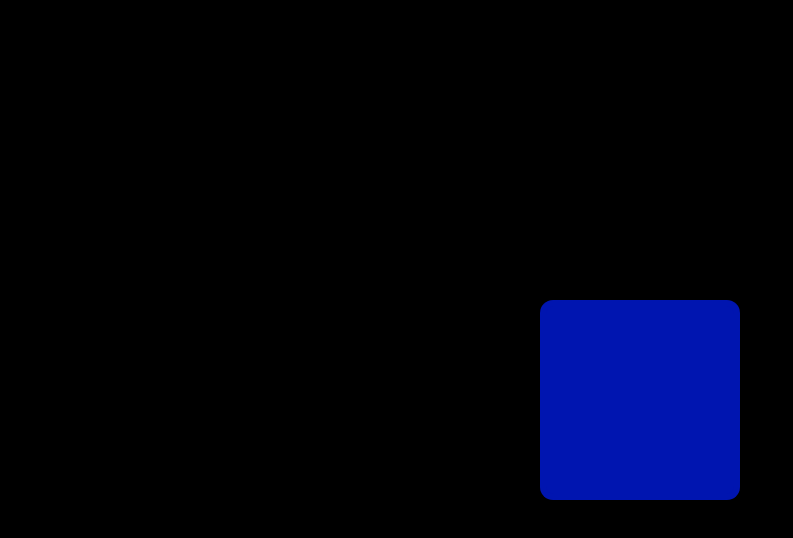
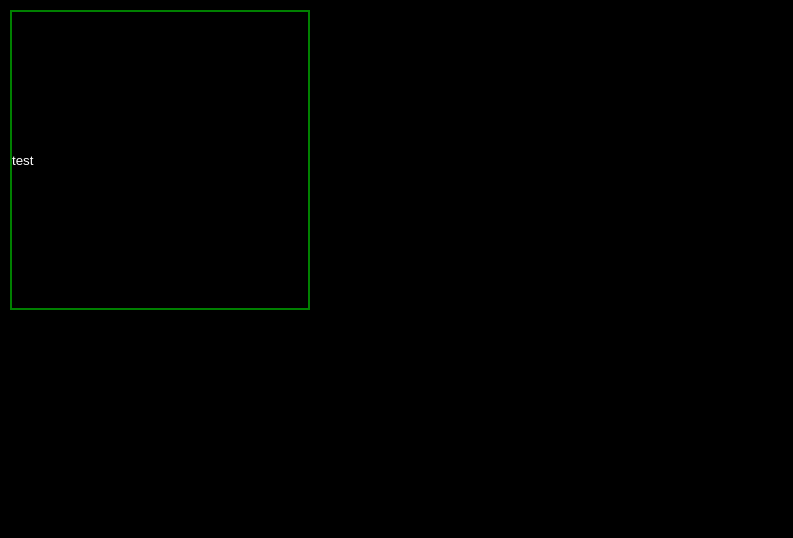
Before and after one commit to katzata/JsXGames, a React (Vite) app: page / in a window 1280 px wide. Shown: the top 538 px of the page, without its empty margins (0-793 px from the left). Built offline with nearby package versions, Linux system fonts and the light colour scheme.

Commit message:
feat: add the charinput core component and tests

```diff
--- a/src/App.css
+++ b/src/App.css
@@ -63,5 +63,5 @@ body {
     top: 10px;
     width: 300px;
     height: 300px;
-    transform: rotate(45deg);
+    /* transform: rotate(45deg); */
 }
--- a/src/App.tsx
+++ b/src/App.tsx
@@ -10,16 +10,29 @@ import Article from "./components/core/Article/Article";
 import Form from "./components/core/Form/Form";
 import Link from "./components/core/Link/Link";
 import CheckBox from "./components/core/CheckBox/CheckBox";
+import CharInput from "./components/core/CharInput/CharInput";
 
 
 function App(): JSX.Element {
-	const testSubmit = (formData: FormData): void => {
-		console.log(formData.get("test"));
+	const testSubmit = (e: React.ChangeEvent<HTMLInputElement>): void => {
+		console.log(e);
 	};
 
 	return (
 		<div className="App">
-			<CheckBox />
+			<CharInput
+				id="test"
+				type="text"
+				name="test"
+				defaultValue="test"
+				min="0"
+				max="10"
+				onChangeHandler={testSubmit}
+				onFocusHandler={testSubmit}
+				onBlurHandler={testSubmit}
+				readOnly={false}
+				disabled={false}
+			/>
 		</div>
 	);
 };
--- /dev/null
+++ b/src/components/core/CharInput/CharInput.tsx
@@ -0,0 +1,32 @@
+import { Props } from "./types";
+
+const CharInput = ({
+    id,
+    type,
+    name,
+    defaultValue,
+    min,
+    max,
+    onChangeHandler,
+    onFocusHandler,
+    onBlurHandler,
+    readOnly = false,
+    disabled = false
+}: Props): JSX.Element => {
+    return <input
+        id={`${id}`}
+        type={`${type}`}
+        name={`${name}`}
+        defaultValue={`${defaultValue}`}
+        min={`${min}`}
+        max={`${max}`}
+        onChange={typeof onChangeHandler === "function" ? onChangeHandler : null}
+        onFocus={typeof onFocusHandler === "function" ? onFocusHandler : null}
+        onBlur={typeof onBlurHandler === "function" ? onBlurHandler : null}
+        readOnly={readOnly}
+        disabled={disabled}
+        role="charInput"
+    />;
+};
+
+export default CharInput;
--- /dev/null
+++ b/src/components/core/CharInput/types.ts
@@ -0,0 +1,13 @@
+export interface Props {
+    id?: string;
+    type?: string;
+    name?: string;
+    defaultValue?: string;
+    min?: string;
+    max?: string;
+    onChangeHandler?: (e: React.ChangeEvent<HTMLInputElement>) => void;
+    onFocusHandler?: (e: React.ChangeEvent<HTMLInputElement>) => void;
+    onBlurHandler?: (e: React.ChangeEvent<HTMLInputElement>) => void;
+    readOnly?: boolean;
+    disabled?: boolean;
+};
```
Also changed, not shown: 1 other file (tests, documents, lock files or other folders).
